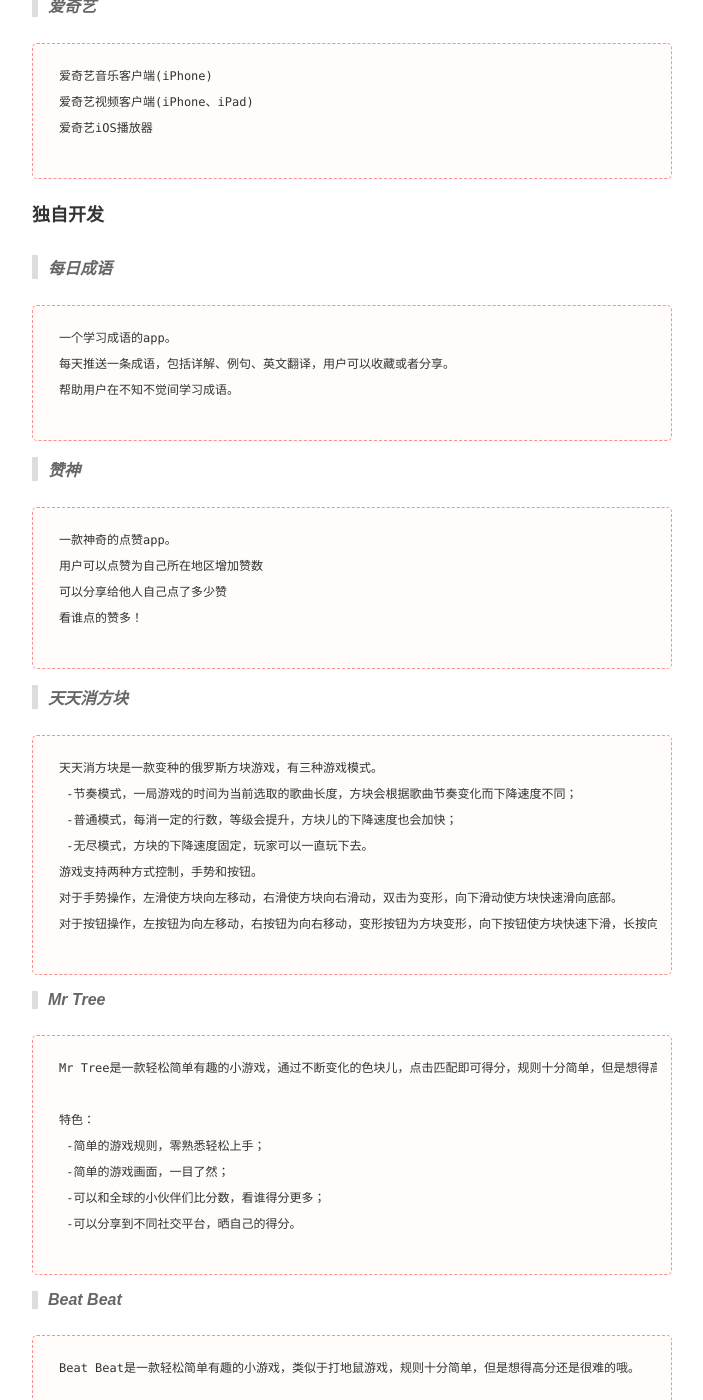
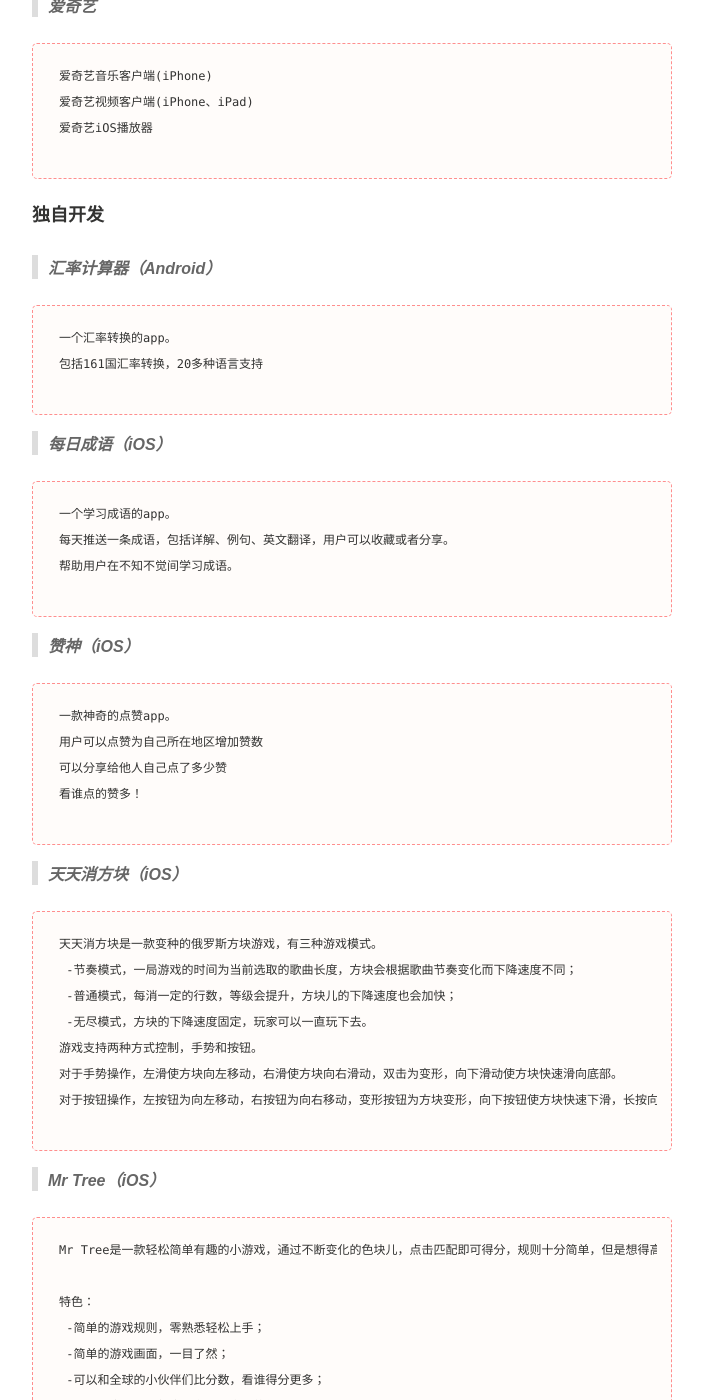
Before and after one commit to yang7229693/yang7229693.github.io, a Jekyll site: the page built from project/index.md, in a window 1280 px wide and 1400 px high, scrolled down 826 px. Shown: the whole window, without its empty margins (288-991 px from the left). Built offline with Jekyll 4.4.1, drawn with Linux system fonts in a browser that asks for light colours; some of the changed text lies outside the part shown.

Commit message:
update project

```diff
--- a/project/index.md
+++ b/project/index.md
@@ -28,14 +28,21 @@ image:
 
 #### 独自开发
 
->**每日成语**
+>**汇率计算器（Android）**
+
+	一个汇率转换的app。
+	包括161国汇率转换，20多种语言支持
+{: .notice}
+
+
+>**每日成语（iOS）**
 
 	一个学习成语的app。
 	每天推送一条成语，包括详解、例句、英文翻译，用户可以收藏或者分享。
 	帮助用户在不知不觉间学习成语。
 {: .notice}
 
->**赞神**
+>**赞神（iOS）**
 
 	一款神奇的点赞app。
 	用户可以点赞为自己所在地区增加赞数
@@ -43,7 +50,7 @@ image:
 	看谁点的赞多！
 {: .notice}
 
->**天天消方块**
+>**天天消方块（iOS）**
 
 	天天消方块是一款变种的俄罗斯方块游戏，有三种游戏模式。
 	 -节奏模式，一局游戏的时间为当前选取的歌曲长度，方块会根据歌曲节奏变化而下降速度不同；
@@ -54,7 +61,7 @@ image:
 	对于按钮操作，左按钮为向左移动，右按钮为向右移动，变形按钮为方块变形，向下按钮使方块快速下滑，长按向左向右按钮，可使方块快速向左或向右移动。
 {: .notice}
 
->**Mr Tree**
+>**Mr Tree（iOS）**
 
 	Mr Tree是一款轻松简单有趣的小游戏，通过不断变化的色块儿，点击匹配即可得分，规则十分简单，但是想得高分还是很难的哦。
 
@@ -65,7 +72,7 @@ image:
 	 -可以分享到不同社交平台，晒自己的得分。
 {: .notice}
 
->**Beat Beat**
+>**Beat Beat（iOS）**
 
 	Beat Beat是一款轻松简单有趣的小游戏，类似于打地鼠游戏，规则十分简单，但是想得高分还是很难的哦。
 
@@ -76,7 +83,7 @@ image:
 	 -可以分享到不同社交平台，晒自己的得分。
 {: .notice}
 
->**天天爱视频**
+>**天天爱视频（iOS）**
 
 	天天爱视频是一款视频播放器。
 	客户端可以根据关键字抓取第三方视频网站的视频，对视频链接进行解析然后播放。
@@ -84,7 +91,7 @@ image:
 
 #### 与他人合作
 
->**百万富翁**
+>**百万富翁（iOS）**
 
 	百万富翁是一款闯关形式大题类应用，类似于一站到底这种闯关的形式来问答，非常有趣。
 	上线第一天即被苹果推荐为优秀新app。
@@ -92,7 +99,7 @@ image:
 
 	个人职责：主要负责数据库设计、服务器端PHP接口的实现以及题库的抓取。
 {: .notice}
->**听听**
+>**听听（iOS）**
 
 	听听为一系列iOS音频类收听客户端，包括《国学》、《我懂女人心》、《车载音乐台》、《儿童音乐台》。
 {: .notice}
@@ -100,7 +107,7 @@ image:
 	个人职责：负责部分前端页面的编写工作。
 {: .notice}
 
->**飘渺水云间**
+>**飘渺水云间（iOS）**
 
 	第三方网络论坛客户端
 {: .notice}
@@ -110,7 +117,7 @@ image:
 
 #### Github项目
 
->**LYToast**
+>**LYToast（iOS）**
 
 	一个模仿Android Toast功能的iOS组件。
 	可以弹出文字以及图片形式的toast，文字可以设定换行符自适应排版，使用起来非常方便。
```
